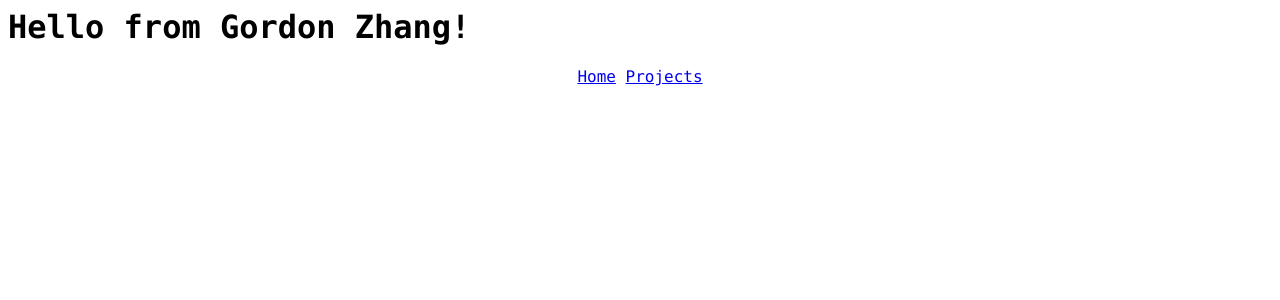
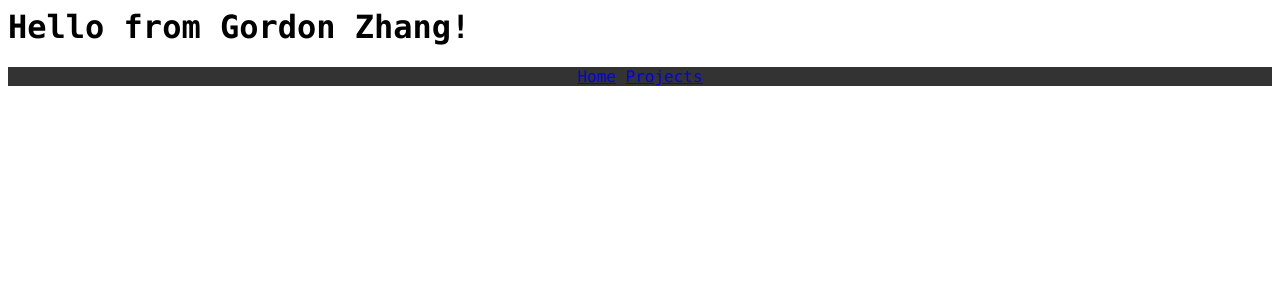
Before and after one commit to GordonZhang2024/website, a Flask app: page / in a window 1280 px wide. Shown: the top 300 px of the page. Run offline with Flask 3, Linux system fonts and the light colour scheme.

Commit message:
Update *

```diff
--- a/static/style.css
+++ b/static/style.css
@@ -1,3 +1,23 @@
 html {
     font-family: consolas;
 }
+
+nav ul {
+    list-style-type: none;
+    margin: 0;
+    padding: 0;
+    overflow: hidden;
+    background-color: #333;
+}
+
+nav li {
+    float: left;
+}
+
+nav li a {
+    display: block;
+    color: white;
+    text-align: center;
+    padding: 8px 12px;
+    text-decoration: none;
+}
--- a/templates/base.html
+++ b/templates/base.html
@@ -8,8 +8,10 @@
         {% block title %} {% endblock %}
         <center>
             <nav>
-                <a href={{ url_for('index') }}>Home</a>
-                <a href={{ url_for('projects') }}>Projects</a>
+                <ul>
+                    <a href={{ url_for('index') }}>Home</a>
+                    <a href={{ url_for('projects') }}>Projects</a>
+                </ul>
             </nav>
         </center>
         {% block content %} {% endblock %}
```
Also changed, not shown: 1 other file.
